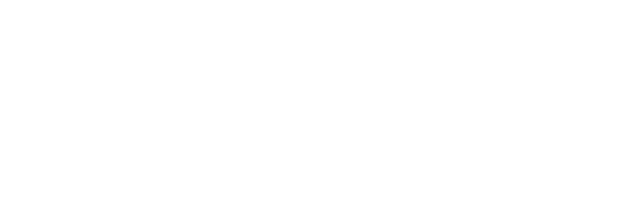
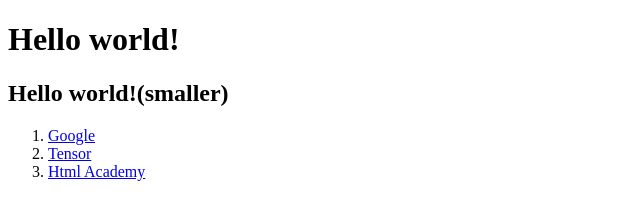
Before and after one commit to Belython69/tensor_html, a website: page src/index.html in a window 1280 px wide. Shown: the whole page, without its empty margins (0-640 px from the left). Drawn offline with Linux system fonts and the light colour scheme.

Commit message:
Задание по HTML

```diff
--- a/src/index.html
+++ b/src/index.html
@@ -1,7 +1,21 @@
 <!DOCTYPE html>
-<html lang="en">
-    <head>
-        <title>HTML</title>
-    </head>
-    <body></body>
+<html lang='en'>
+<head>
+    <title>HTML</title>
+</head>
+<body>
+<h1>Hello world!</h1>
+<h2>Hello world!(smaller)</h2>
+<ol>
+    <li>
+        <a href='https://www.google.ru'>Google</a>
+    </li>
+    <li>
+        <a href='https://tensor.ru'>Tensor</a>
+    </li>
+    <li>
+        <a href='https://htmlacademy.ru'>Html Academy</a>
+    </li>
+</ol>
+</body>
 </html>
```
